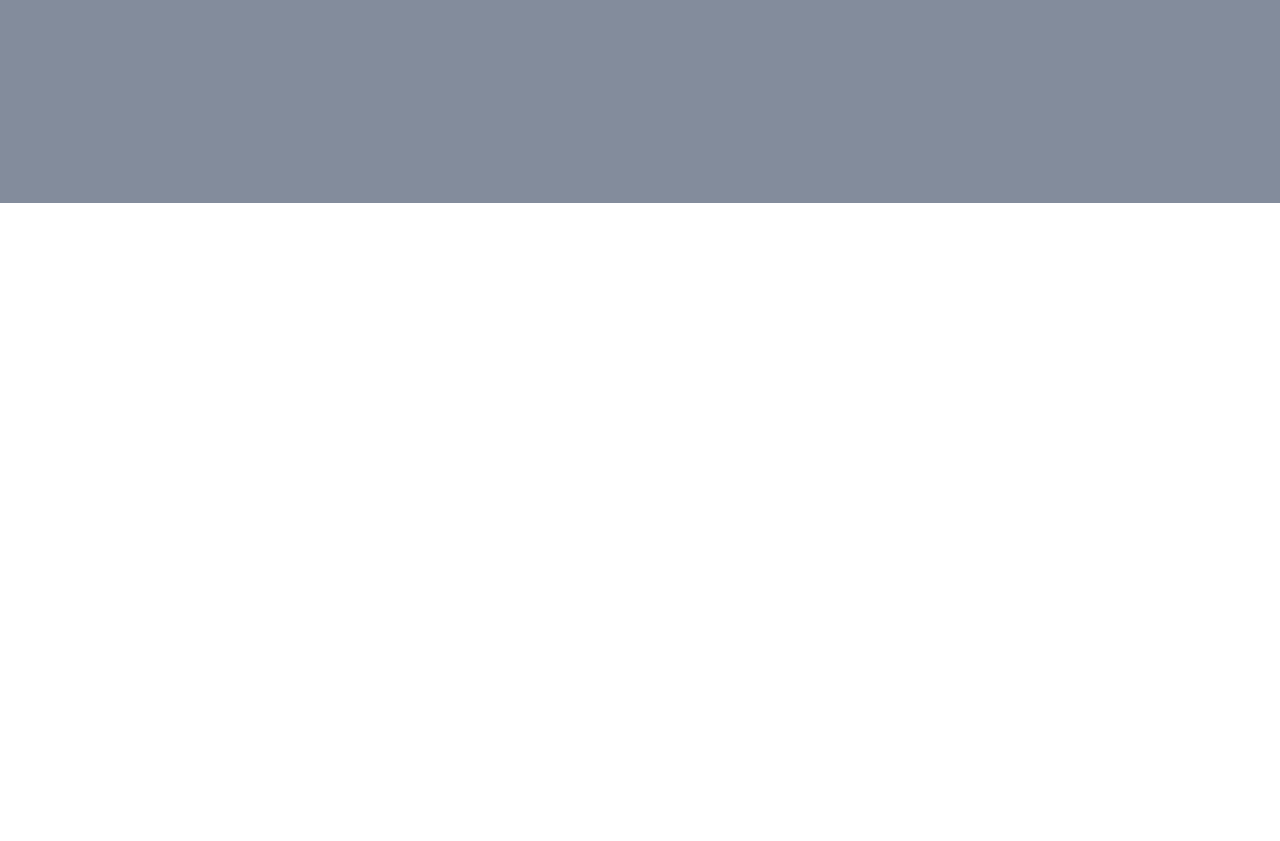
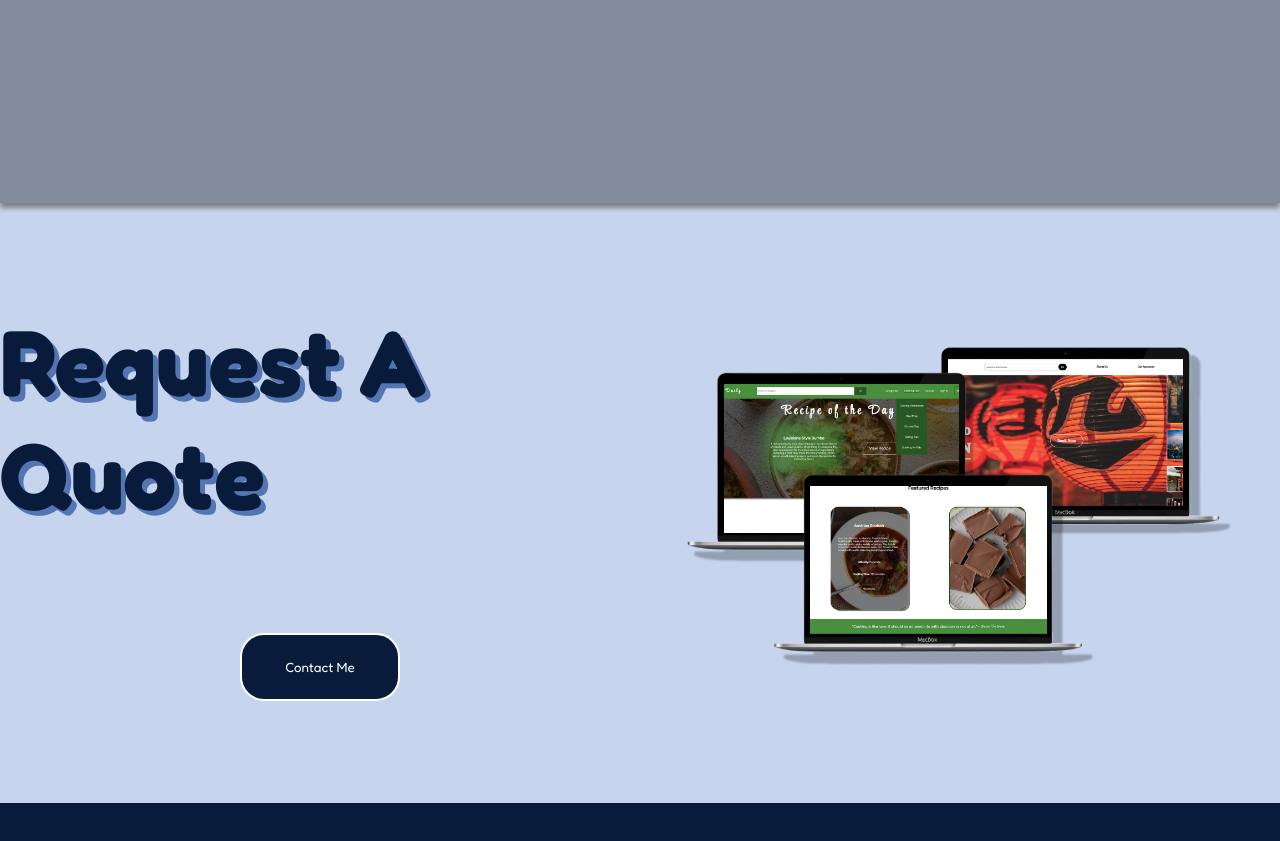
Before and after one commit to HezerSantos/HezerSantosPort, a website built with webpack: page src/template.html in a window 1280 px wide. Shown: the part 597-1438 px from the top of the page. Before the commit the page ends 800 px from the top, so only its background shows below. Built offline with nearby package versions, Linux system fonts and the light colour scheme; files whose address does not match are found by name.

Commit message:
Completed work site

```diff
--- a/src/style.css
+++ b/src/style.css
@@ -23,6 +23,7 @@ header{
     background-size: cover;
     background-repeat: no-repeat;
     background-position: center;
+    box-shadow: 0 5px 5px grey;
 
 }
 
@@ -66,7 +67,7 @@ header::after{
     text-shadow: 5px 5px 0 rgb(68, 83, 110);
 }
 
-.hero-text button{
+.hero-text button, .contact-button{
     cursor: pointer;
     color: white;
     width: 10rem;
@@ -77,6 +78,46 @@ header::after{
     background-color: rgb(9, 27, 59);
 }
 
-.hero-text button:hover{
+.hero-text button:hover, .contact-button:hover{
     background-color: rgb(26, 57, 112);
 }
+
+main{
+    display: flex;
+    flex-direction: column;
+}
+
+.work-site, .project-container{
+    width: 100%;
+    height: 75vh;
+    display: grid;
+    grid-template-columns: repeat(auto-fill, minmax(50%, 1fr));
+}
+
+.work-site{
+    background-color: rgb(198, 212, 238);
+}
+
+.work-site > *{
+    align-self: center;
+    justify-self: center;
+}
+
+.work-site img{
+    width: 90%;
+}
+.contact-info-container{
+    color: rgb(9, 27, 59);
+    text-shadow: 5px 5px 0 rgb(83, 117, 177);
+    font-size: 5rem;
+    width: 100%;
+    height: 100%;
+    display: flex;
+    flex-direction: column;
+    align-items: center;
+    justify-content: space-evenly;
+}
+
+.project-container{
+    background-color: rgb(9, 27, 59);
+}
--- a/src/template.html
+++ b/src/template.html
@@ -14,5 +14,18 @@
             <button>View Work</button>
         </aside>
     </header>
+
+    <main>
+        <section class="work-site">
+            <aside class="contact-info-container">
+                <h1>Request A Quote</h1>
+                <button class="contact-button">Contact Me</button>
+            </aside>
+            <img src="./images/mactemps.png" alt="Website Examples">
+        </section>
+        <section class="project-container">
+
+        </section>
+    </main>
 </body>
 </html>
```
Also changed, not shown: src/images/mactemps.png (added), 3 other files.
